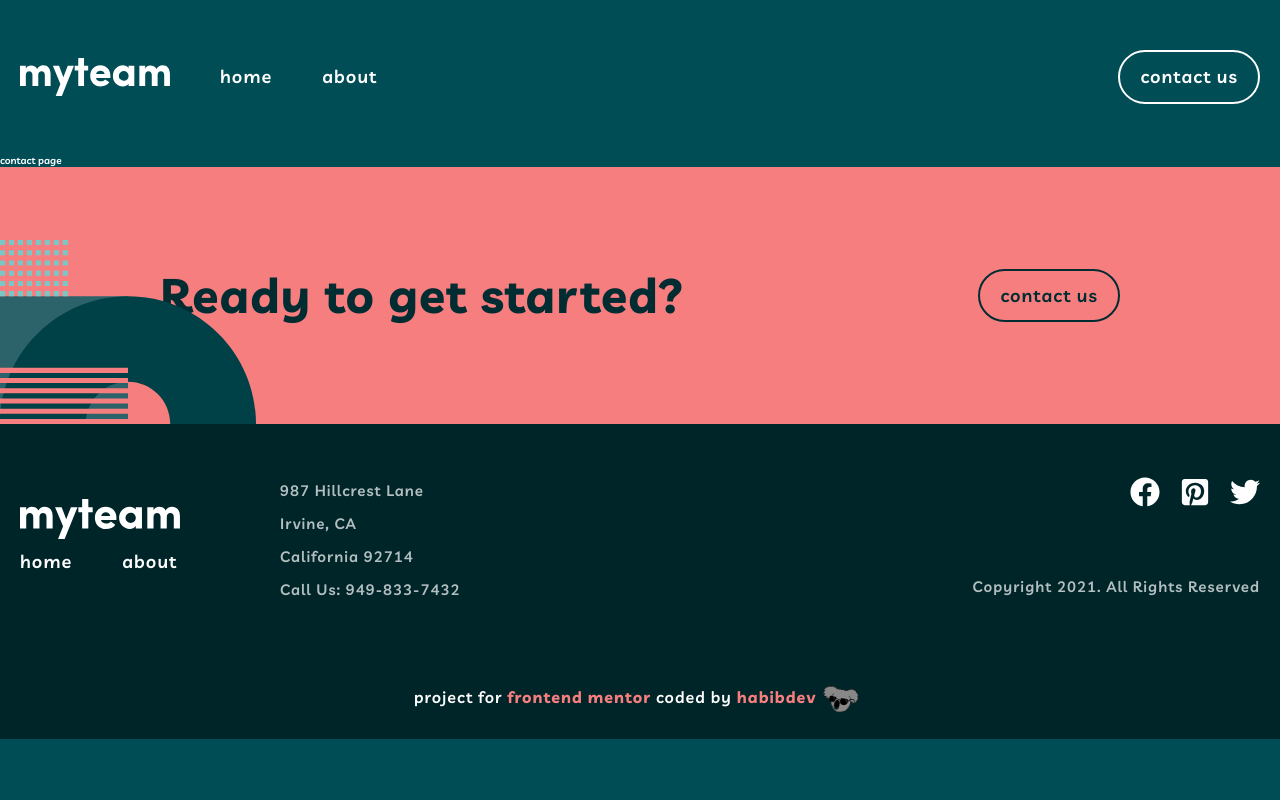
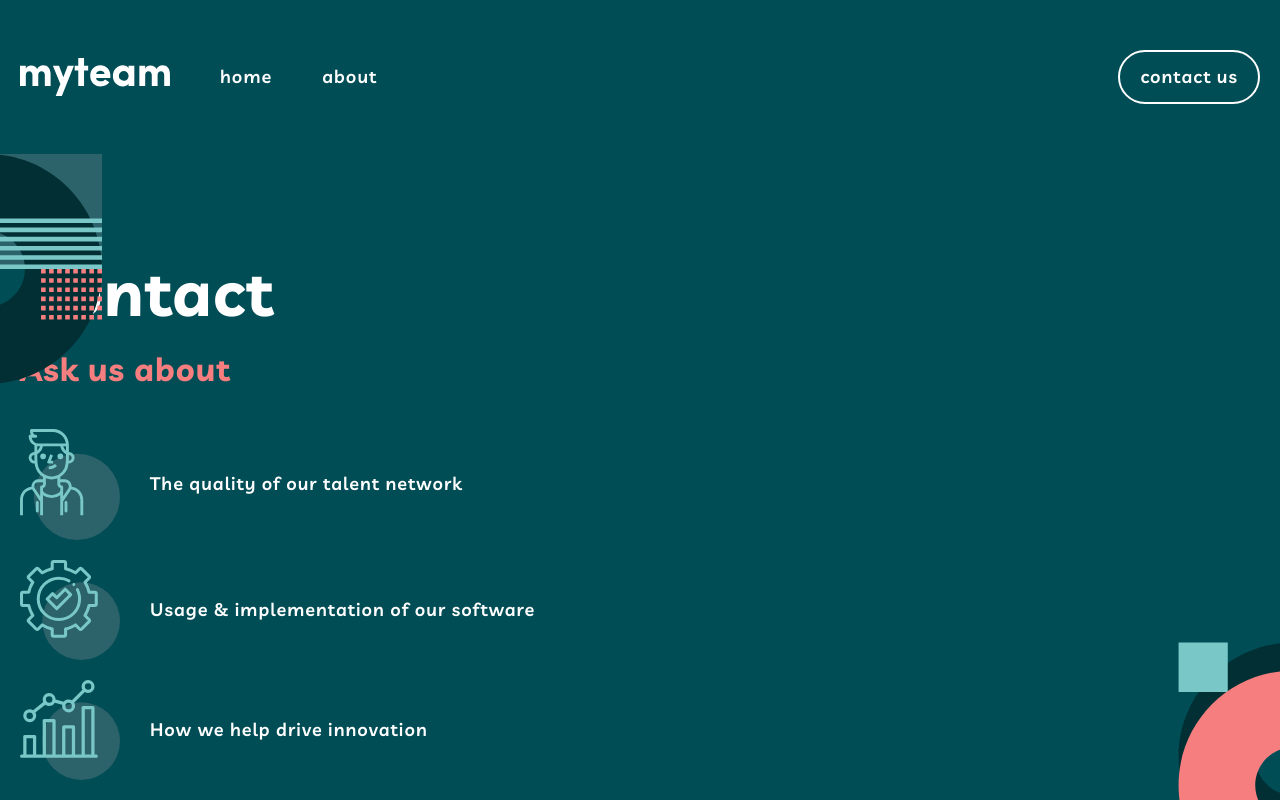
Before and after one commit to habibdev96/FEM-myteam-multipage-website, a React (Create React App) app: page /Contact in a window 1280 px wide. Shown: the top 800 px of the page. Built offline with nearby package versions, Linux system fonts and the light colour scheme.

Commit message:
created contact section

```diff
--- a/src/App.js
+++ b/src/App.js
@@ -4,7 +4,6 @@ import Home from './pages/Home';
 import About from './pages/About';
 import Contact from './pages/Contact';
 import Navbar from './components/shared/Navbar';
-import Cta from './components/shared/Cta';
 import Footer from './components/shared/Footer';
 
 const App = () => {
@@ -18,7 +17,6 @@ const App = () => {
           <Route exact path='/About' component={About} />
           <Route exact path='/Contact' component={Contact} />
         </Switch>
-        <Cta />
         <Footer />
       </Router>
     </>
--- /dev/null
+++ b/src/components/contact/ContactForm.js
@@ -0,0 +1,9 @@
+import styled from 'styled-components';
+
+const StyledForm = styled.form``;
+
+const ContactForm = () => {
+  return <StyledForm></StyledForm>;
+};
+
+export default ContactForm;
--- /dev/null
+++ b/src/components/contact/ContactSection.js
@@ -0,0 +1,76 @@
+import styled from 'styled-components';
+import { SubHeroHeading } from '../styledElements/Headings';
+import {
+  sectionSpacingMd,
+  maxWidthLg,
+  twoCol,
+  flexAlign,
+} from '../../abstracts/Mixins';
+import ContactForm from './ContactForm';
+import Paragraph from '../styledElements/Paragraphs';
+import bgPatternOne from '../../assets/bg-pattern-about-2-contact-1.svg';
+import bgPatternTwo from '../../assets/bg-pattern-contact-2.svg';
+import { useGlobalContext } from '../../context';
+
+const StyledSection = styled.section`
+  position: relative;
+  overflow: hidden;
+
+  .bg-pattern {
+    position: absolute;
+    width: 18%;
+
+    &--one {
+      top: 0;
+      left: -10%;
+    }
+
+    &--two {
+      bottom: 0;
+      right: -10%;
+    }
+  }
+`;
+
+const Container = styled.div`
+  ${sectionSpacingMd}
+  ${maxWidthLg}
+  ${twoCol}
+
+
+  .contact-info {
+    ${flexAlign}
+    gap: 3rem;
+    margin: 2rem 0;
+  }
+
+  .icon {
+    width: 10rem;
+  }
+`;
+
+const ContactSection = () => {
+  const { contactInfo } = useGlobalContext();
+
+  return (
+    <StyledSection>
+      <img src={bgPatternOne} alt='' className='bg-pattern bg-pattern--one' />
+      <Container>
+        <div>
+          <SubHeroHeading>Contact</SubHeroHeading>
+          <SubHeroHeading contact>Ask us about</SubHeroHeading>
+          {contactInfo.map((item) => (
+            <article key={item.id} className='contact-info'>
+              <img src={item.icon} alt='icon' className='icon' />
+              <Paragraph lg>{item.description}</Paragraph>
+            </article>
+          ))}
+        </div>
+        <ContactForm />
+      </Container>
+      <img src={bgPatternTwo} alt='' className='bg-pattern bg-pattern--two' />
+    </StyledSection>
+  );
+};
+
+export default ContactSection;
--- a/src/components/styledElements/Headings.js
+++ b/src/components/styledElements/Headings.js
@@ -1,4 +1,4 @@
-import styled from 'styled-components';
+import styled, { css } from 'styled-components';
 import { headingStyles } from '../../abstracts/Mixins';
 
 export const HeroHeading = styled.h1`
@@ -26,6 +26,14 @@ export const SectionHeading = styled.h2`
 
 export const SubHeroHeading = styled(SectionHeading)`
   font-size: 6.4rem;
+
+  ${({ contact }) =>
+    contact &&
+    css`
+      font-size: 3.2rem;
+      color: var(--lightCoral);
+      padding: 2rem 0;
+    `}
 `;
 
 export const MicroHeading = styled.h3`
--- a/src/context.js
+++ b/src/context.js
@@ -4,6 +4,7 @@ import {
   testimonialsData,
   directorsData,
   clientsData,
+  contactData,
 } from './data';
 
 const AppContext = React.createContext();
@@ -13,6 +14,7 @@ export const AppProvider = ({ children }) => {
   const [testimonials, setTestimonials] = useState(testimonialsData);
   const [directors, setDirectors] = useState(directorsData);
   const [clients, setClients] = useState(clientsData);
+  const [contactInfo, setContactInfo] = useState(contactData);
 
   const scrollToTop = () => window.scrollTo(0, 0);
 
@@ -24,6 +26,7 @@ export const AppProvider = ({ children }) => {
         testimonials,
         directors,
         clients,
+        contactInfo,
       }}
     >
       {children}
--- a/src/data.js
+++ b/src/data.js
@@ -148,3 +148,21 @@ export const clientsData = [
     logo: clientLogoFive,
   },
 ];
+
+export const contactData = [
+  {
+    id: 1,
+    icon: featureIconOne,
+    description: 'The quality of our talent network',
+  },
+  {
+    id: 2,
+    icon: featureIconTwo,
+    description: 'Usage & implementation of our software',
+  },
+  {
+    id: 3,
+    icon: featureIconThree,
+    description: 'How we help drive innovation',
+  },
+];
--- a/src/pages/About.js
+++ b/src/pages/About.js
@@ -2,6 +2,7 @@ import { useGlobalContext } from '../context';
 import AboutSubHero from '../components/about/AboutSubHero';
 import Directors from '../components/about/Directors';
 import Clients from '../components/about/Clients';
+import Cta from '../components/shared/Cta';
 
 const About = () => {
   const { scrollToTop } = useGlobalContext();
@@ -13,6 +14,7 @@ const About = () => {
       <main>
         <Directors />
         <Clients />
+        <Cta />
       </main>
     </>
   );
--- a/src/pages/Contact.js
+++ b/src/pages/Contact.js
@@ -1,10 +1,15 @@
+import ContactSection from '../components/contact/ContactSection';
 import { useGlobalContext } from '../context';
 
 const Contact = () => {
   const { scrollToTop } = useGlobalContext();
   scrollToTop();
 
-  return <div>contact page</div>;
+  return (
+    <main>
+      <ContactSection />
+    </main>
+  );
 };
 
 export default Contact;
--- a/src/pages/Home.js
+++ b/src/pages/Home.js
@@ -1,6 +1,7 @@
 import HomeHero from '../components/home/HomeHero';
 import Features from '../components/home/Features';
 import Testimonials from '../components/home/Testimonials';
+import Cta from '../components/shared/Cta';
 import { useGlobalContext } from '../context';
 
 const Home = () => {
@@ -13,6 +14,7 @@ const Home = () => {
       <main>
         <Features />
         <Testimonials />
+        <Cta />
       </main>
     </>
   );
```
